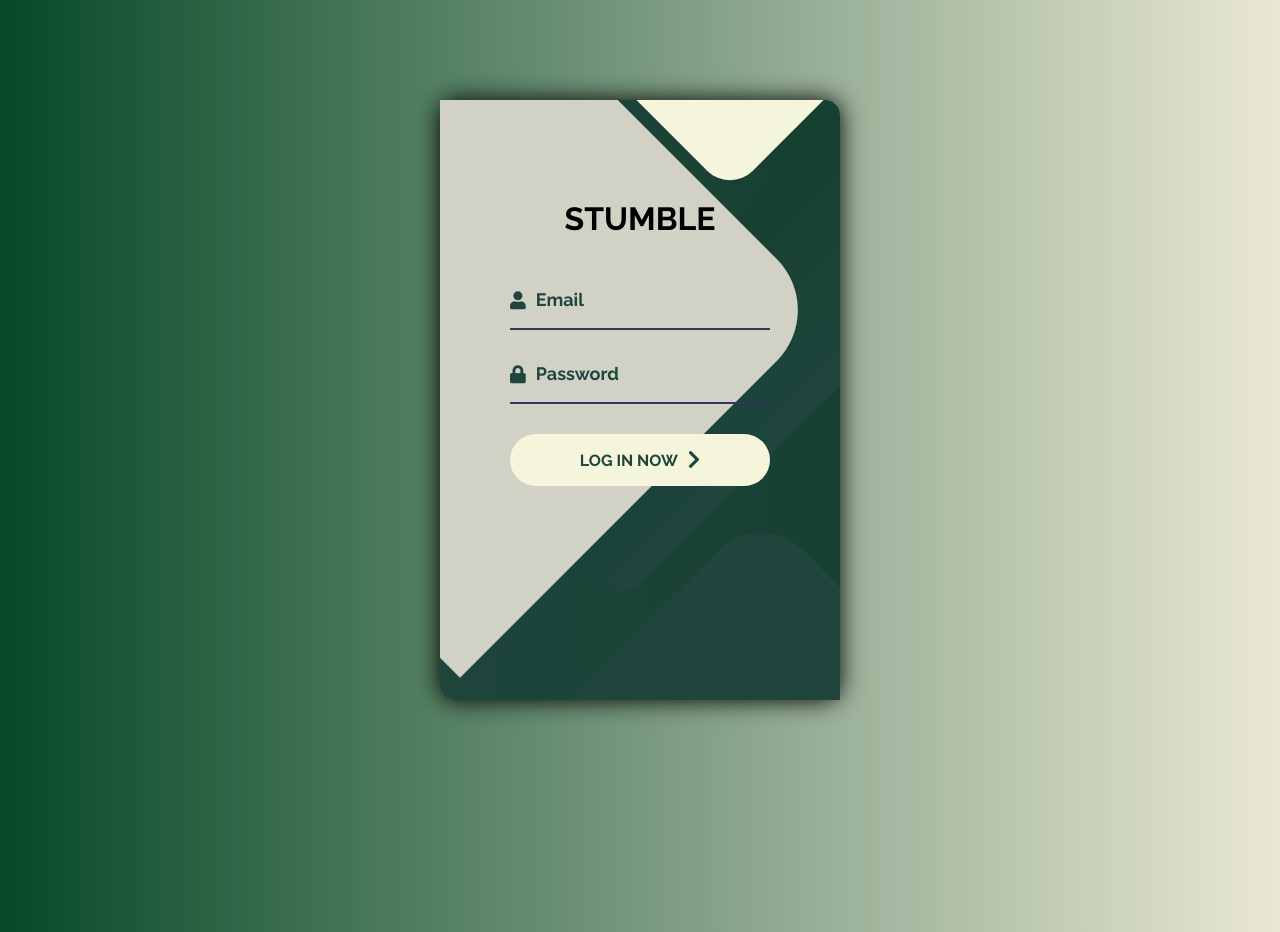
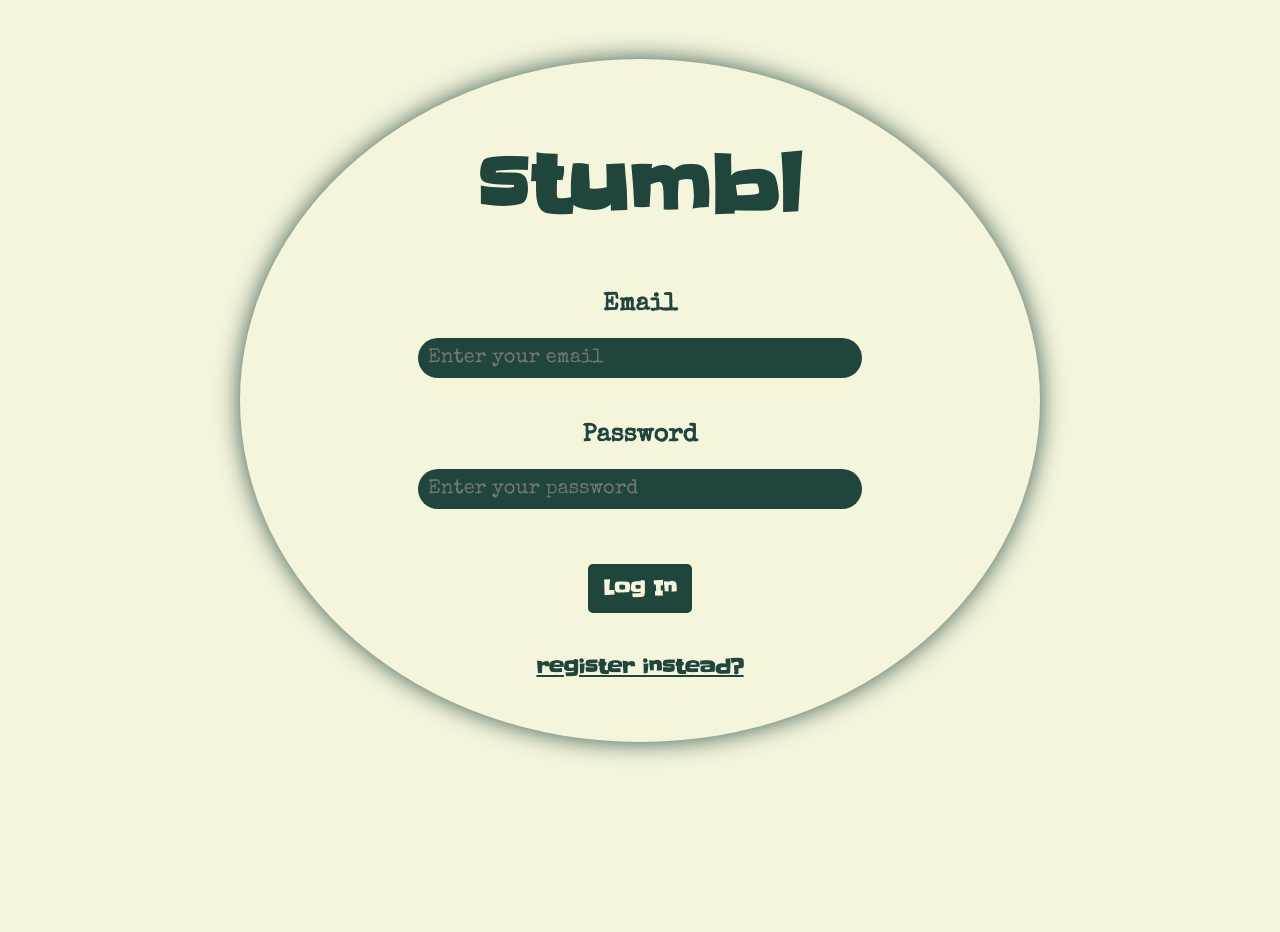
Before and after one commit to nigelmondal/stumble, a Flask app: page /login in a window 1280 px wide. After the commit the page ends 760 px from the top, so only its background shows below. Run offline with Flask 3, Linux system fonts and the light colour scheme; some libraries are stand-ins or nearby versions.

Commit message:
:3am; login complete

```diff
--- a/templates/login.html
+++ b/templates/login.html
@@ -3,293 +3,186 @@
 
 <head>
     <meta charset="UTF-8">
-    <title>Login Form</title>
-    <!-- Font Awesome for icons -->
-    <link rel='stylesheet' href='https://use.fontawesome.com/releases/v5.2.0/css/all.css'>
-    <link rel='stylesheet' href='https://use.fontawesome.com/releases/v5.2.0/css/fontawesome.css'>
-    <!-- Link to external stylesheet (optional) -->
-    <link rel="stylesheet" href="./styles.css">
-    <link rel="shortcut icon" href="R (2).png" type="image/x-icon">
+    <meta name="viewport" content="width=device-width, initial-scale=1.0">
+    <title>Login - STUMBLE</title>
+
     <link rel="icon" type="image/png" href="{{ url_for('static', filename='images/logo.png') }}">
+
+     <!-- Load Special Elite font -->
+     <link href="https://fonts.googleapis.com/css2?family=Special+Elite&display=swap" rel="stylesheet">
+
     <style>
-        @import url('https://fonts.googleapis.com/css?family=Raleway:400,700');
+        @font-face {
+            font-family: 'Slackey';
+            src: url('Slackey-Regular.ttf') format('truetype');
+        }
+
 
         * {
             box-sizing: border-box;
             margin: 0;
             padding: 0;
-            font-family: Raleway, sans-serif;
         }
 
+
         body {
-            /* Updated background to shades of #F5F5DC */
-            background: linear-gradient(90deg, #064927, #eae8d5);
+            background: #f5f5dc;
+            display: flex;
+            justify-content: center;
+            align-items: center;
+            height: 100vh;
+            margin: 0;
+            font-family: 'Special Elite', cursive;
         }
 
         .container {
-            display: flex;
-            align-items: center;
-            justify-content: center;
-            min-height: 100vh;
+            position: relative;
+            width: 800px;
+            background: #1f453d00;
+            padding: 50px 30px;
+            border-radius: 100%;
+            box-shadow: 0 0 24px #1f453de4;
+            color: #f5f5dc;
+            text-align: center;
+            overflow: hidden;
+            transition: box-shadow 7s ease;
         }
 
-        .screen {
-            /* Updated form interior with shades of #1f453d */
-            background: linear-gradient(90deg, #1f453d, #164030);
-            position: relative;
-            height: 600px;
-            width: 400px;
-            box-shadow: 0px 0px 24px #000;
-            border-radius: 15px;
+        .container:hover {
+            box-shadow: 0 0 5000px 2000px #17332d;
         }
 
-        .screen__content {
-            z-index: 1;
-            position: relative;
-            height: 100%;
+        .input-group {
+            margin-bottom: 15px;
+            text-align: center;
+            font-family: 'Special Elite', cursive;
+            display: flex;
+            flex-direction: column;
+            align-items: center;
+            width: 100%;
         }
 
-        .screen__background {
-            position: absolute;
-            top: 0;
-            left: 0;
-            right: 0;
-            bottom: 0;
-            z-index: 0;
-            -webkit-clip-path: inset(0 0 0 0);
-            clip-path: inset(0 0 0 0);
+        .input-group label {
+            display: block;
+            margin-bottom: 20px;
+            font-weight: bold;
+            color: #1f453d;
+            text-align: center;
+            font-family: 'Special Elite', cursive;
+            margin-top: 30px;
+            font-size: 25px;
+
         }
 
-        .screen__background__shape {
-            transform: rotate(45deg);
-            position: absolute;
+        .input-group input {
+            width: 60%;
+            padding: 10px;
+            border: none;
+            border-radius: 30px;
+            color: #f5f5dc;
+            background-color: #1f453d;
+            align-items: center;
+            margin-top: 1px;
+            font-size: 20px;
+            font-family: 'Special Elite', cursive;
         }
 
-        .screen__background__shape1 {
-            height: 520px;
-            width: 520px;
-            background: #d1d1c6; /* Light shade of #F5F5DC */
-            top: -50px;
-            right: 120px;
-            border-radius: 0 72px 0 0;
+        .btn {
+            background: #1f453d;
+            color: #f5f5dc;
+            padding: 10px 15px;
+            border-radius: 5px;
+            cursor: pointer;
+            font-weight: bold;
+            border: none;
+            font-family: 'Slackey', cursive;
+            font-size: 20px;
+            margin-top: 40px;
         }
 
-        .screen__background__shape2 {
-            height: 220px;
-            width: 220px;
-            background: #f5f5dc; /* Light shade of #F5F5DC */
-            top: -172px;
-            right: 0;
-            border-radius: 32px;
+        .btn:hover {
+            background: #1f453d6b;
+            color: #1f453d;
         }
 
-        .screen__background__shape3 {
-            height: 540px;
-            width: 190px;
-            background: linear-gradient(270deg, #1f453d, #164030);
-            top: -24px;
-            right: 0;
-            border-radius: 32px;
+        .stumbl_title h1 {
+            font-family: 'Slackey', cursive;
+            color: #1f453d;  /* Beige color */
+            font-size: 5em;   /* Adjust size as needed */
+            margin-bottom: 20px;
+            margin-top: 20px;
         }
 
-        .screen__background__shape4 {
-            height: 400px;
-            width: 200px;
-            background: #1f453d;
-            top: 420px;
-            right: 50px;
-            border-radius: 60px;
+        .login-btn {
+            background: #1f453d00; /* Beige background */
+            color: #1f453d; /* Green shade text */
+            padding: 10px 15px;
+            border-radius: 5px;
+            cursor: pointer;
+            font-weight: bold;
+            border: none;
+            font-family: 'Slackey', cursive;
+            font-size: 20px;
+            margin-top: 30px;
+            display: block;
+            text-align: center;
+            width: fit-content;
+            margin-left: auto;
+            margin-right: auto;
         }
 
-        .login__field {
-            display: flex;
-            align-items: center;
-            /* Aligns the icon and input field vertically */
-            border-bottom: 2px solid #2F365F;
-            padding: 10px 0;
-            margin: 15px 0;
-            /* Adds spacing between fields */
-        }
-
-        .login__icon {
-            font-size: 18px;
-            color: #1f453d;
-            margin-right: 10px;
-            /* Adds space between the icon and the input field */
-        }
-
-        .login__input {
-            border: none;
-            background: none;
-            font-size: 18px;
-            color: #1f453d;
-            font-weight: 600;
-            flex: 1;
-            /* Makes the input field take the remaining space */
-            padding: 8px 0;
-        }
-
-        .login__input:focus {
-            outline: none;
-        }
-
-        .login__input::placeholder {
-            color: #1f453d;
-            /* Placeholder color */
-        }
-
-        .login {
-            width: 320px;
-            padding: 30px;
-            margin: auto;
-            padding-top: 100px;
-            text-align: center;
-        }
-
-        .login__logo {
-            display: block;
-            margin: 0 auto 30px auto;
-            width: 120px;
-        }
-
-        .login__input:active,
-        .login__input:focus,
-        .login__input:hover {
-            outline: none;
-            border-bottom-color: #6D8BFF;
-        }
-
-        .login__submit {
-            /* Updated button styles */
-            background: #f5f5dc;
-            color: #1f453d;
-            font-size: 16px;
-            margin-top: 30px;
-            padding: 16px 20px;
-            border-radius: 26px;
-            border: none;
-            text-transform: uppercase;
-            font-weight: 700;
-            display: flex;
-            align-items: center;
-            justify-content: center;
-            width: 100%;
-            cursor: pointer;
-            transition: background 0.2s, color 0.2s;
-        }
-
-        .login__submit:hover {
-            background: #dcdcbf; /* Slightly darker shade on hover */
-            color: #164030; /* Darker text on hover */
-        }
-
-        .button__icon {
-            font-size: 20px;
-            margin-left: 10px;
-        }
-
-        .social-login {
-            margin-top: 20px;
-            color: #fff;
-        }
-
-        .social-icons {
-            display: flex;
-            align-items: center;
-            justify-content: center;
-            gap: 20px;
-        }
-
-        .social-login__icon {
-            padding: 10px;
-            color: #1f453d;
-            text-decoration: none;
-            font-size: 20px;
-            transition: transform 0.2s;
-        }
-
-        .social-login__icon:hover {
-            transform: scale(1.2);
-        }
-
-        /* Additional styles for validation messages (optional) */
-        .error {
-            color: red;
-            font-size: 14px;
-            margin-top: 5px;
+        .login-btn:hover {
+            background: #1f453d; /* Beige background */
+            color: #f5f5dc;
+            font-size : 22px;
         }
     </style>
 </head>
 
 <body>
     <div class="container">
-        <div class="screen">
-            <div class="screen__content">
-                <!-- Added id="loginForm" for JavaScript validation -->
-                <form id="loginForm" class="login" method="post" action="{{ url_for('login') }}">
-                    <h1>STUMBLE</h1>
-                    <br>
-                    <div class="login__field">
-                        <i class="login__icon fas fa-user"></i>
-                        <input id="email" name="email" type="email" class="login__input" placeholder="Email">
-                    </div>
-                    <div class="login__field">
-                        <i class="login__icon fas fa-lock"></i>
-                        <input id="password" type="password" name="password" class="login__input" placeholder="Password">
-                    </div>
-                    <button class="button login__submit" type="submit">
-                        <span class="button__text">Log In Now</span>
-                        <i class="button__icon fas fa-chevron-right"></i>
-                    </button>
-                </form>
+        <div class="stumbl_title">
+            <h1>stumbl</h1>
+        </div>
+        <form id="loginForm" method="post" action="{{ url_for('login') }}">
+            <div class="input-group">
+                <label for="email">Email</label>
+                <input type="email" id="email" name="email" placeholder="Enter your email">
             </div>
-            <div class="screen__background">
-                <span class="screen__background__shape screen__background__shape4"></span>
-                <span class="screen__background__shape screen__background__shape3"></span>
-                <span class="screen__background__shape screen__background__shape2"></span>
-                <span class="screen__background__shape screen__background__shape1"></span>
+            <div class="input-group">
+                <label for="password">Password</label>
+                <input type="password" id="password" name="password" placeholder="Enter your password">
             </div>
-        </div>
+            <button type="submit" class="btn">Log In</button>
+        </form>
+        <a href="{{ url_for('register') }}" class="login-btn">register instead?</a>
     </div>
 
-    <!-- JavaScript for form validation -->
+
+
     <script>
         document.getElementById('loginForm').addEventListener('submit', function(event) {
             const emailField = document.getElementById('email');
             const passwordField = document.getElementById('password');
-
-            // Basic email format validation
             const emailRegex = /^[^\s@]+@[^\s@]+\.[^\s@]+$/;
-
-            if (emailField.value.trim() === '') {
+            if (!emailField.value.trim()) {
                 alert('Please enter your email.');
                 emailField.focus();
                 event.preventDefault();
                 return;
             }
 
-            if (!emailRegex.test(emailField.value.trim())) {
-                alert('Please enter a valid email address.');
-                emailField.focus();
-                event.preventDefault();
-                return;
-            }
-
-            if (passwordField.value.trim() === '') {
+            if (!passwordField.value.trim()) {
                 alert('Please enter your password.');
                 passwordField.focus();
                 event.preventDefault();
                 return;
             }
-
             if (passwordField.value.length < 6) {
                 alert('Password must be at least 6 characters long.');
                 passwordField.focus();
                 event.preventDefault();
-                return;
             }
-
-            // If all validations pass, allow form submission
         });
     </script>
 </body>
--- a/templates/register.html
+++ b/templates/register.html
@@ -15,8 +15,6 @@
             font-family: 'Slackey';
             src: url('Slackey-Regular.ttf') format('truetype');
         }
-
-
 
 
         * {
@@ -426,14 +424,14 @@
 
                 <!-- Final submit button -->
                 <button type="button" class="btn back-btn" onclick="prevSlab(3)">⟵ Back</button>
-                <button type="submit" class="btn">Register Now</button>
+                <button type="submit" class="btn">register now</button>
             </div>
         </div>
 
 
 
 
-        <a href="{{ url_for('login') }}" class="login-btn">Login instead?</a>
+        <a href="{{ url_for('login') }}" class="login-btn">login instead?</a>
     </form>
 
     <div id="customAlert" class="alert-box hidden">
```
